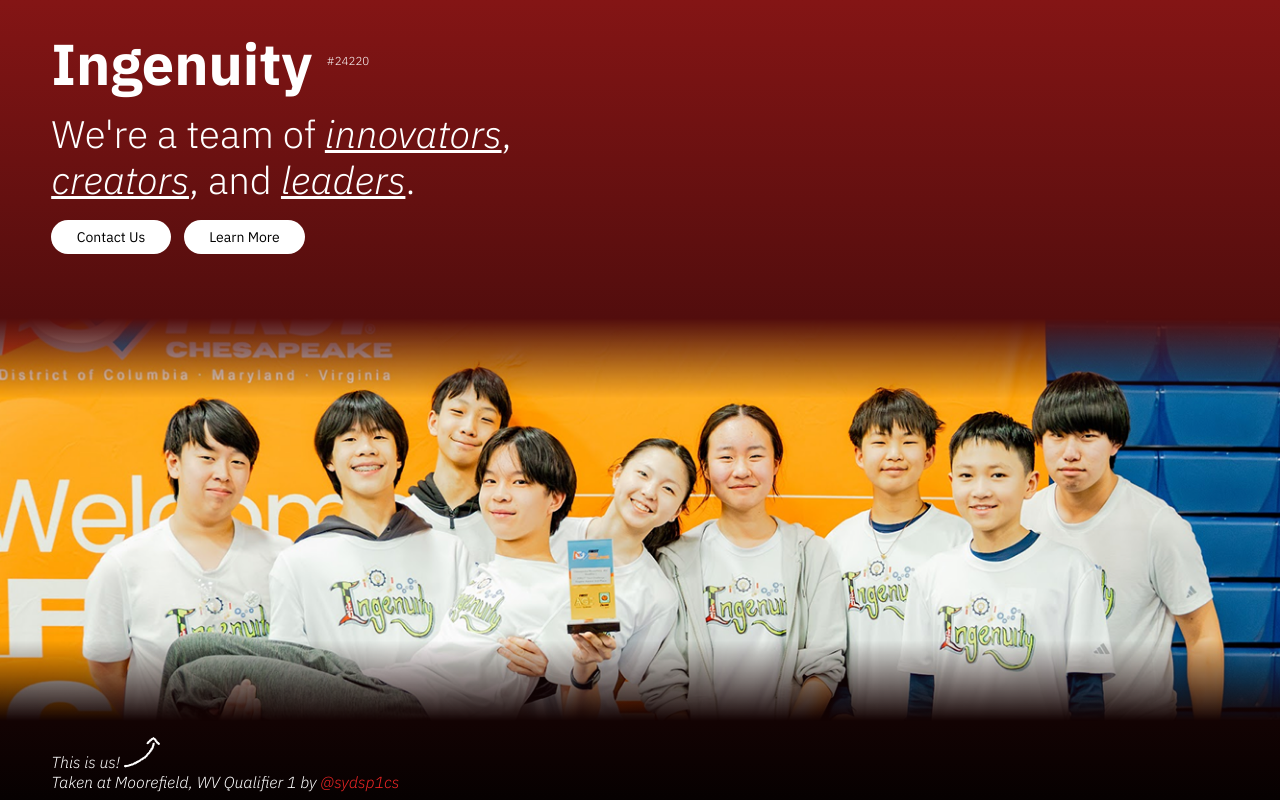
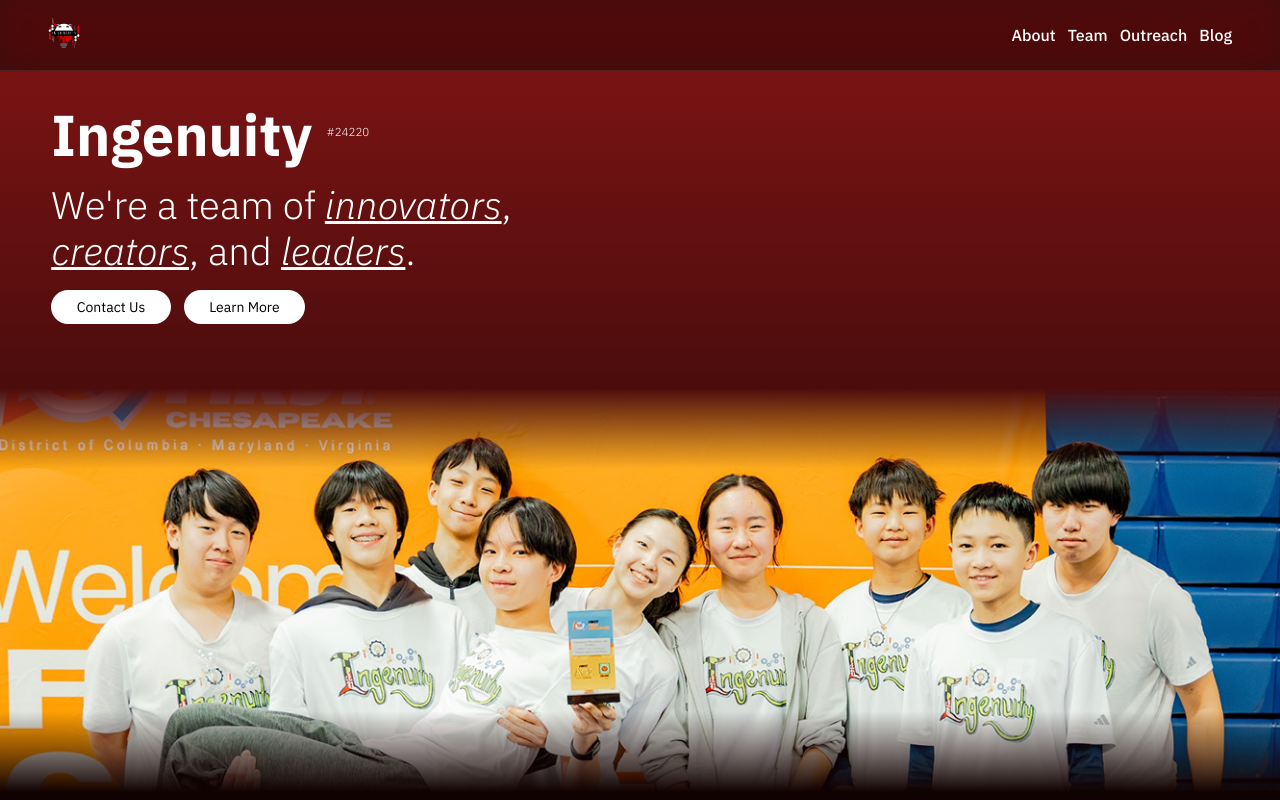
Before and after one commit to Ingenuity-24220/website-v2, a SvelteKit app: page / in a window 1280 px wide. Shown: the top 800 px of the page. Built offline with nearby package versions, Linux system fonts and the light colour scheme.

Commit message:
feat: header component + some template pages

```diff
--- /dev/null
+++ b/src/lib/components/header.svelte
@@ -0,0 +1,78 @@
+<script>
+    import ingenuity from '$lib/assets/logos/ingenuity.png'
+    import { resolve } from '$app/paths';
+
+    const { variant = 'inline' } = $props();
+</script>
+
+<div class="header" class:sticky={variant === 'sticky'}> <!-- flex ROW -->
+    <div class="logo"> <!-- LOGO CONTAINER -->
+        <a href={resolve("/")}>
+            <img src={ingenuity} alt='Ingenuity Logo'>
+        </a>
+    </div>
+    <div class="nav"> <!-- NAV CONTAINER, PUSH TO END-->
+        <a class="nav-link" href={resolve("/about")}>
+            About
+        </a>
+        <a class="nav-link" href={resolve("/team")}>
+            Team
+        </a>
+        <a class="nav-link" href={resolve("/outreach")}>
+            Outreach
+        </a>
+        <a class="nav-link" href={resolve("/blog")}>
+            Blog
+        </a>
+    </div>
+</div>
+
+<style>
+    .header {
+        display: flex;
+        z-index: 1000;
+        width: 100%;
+        flex-direction: row;
+        align-items: center;
+        justify-content: space-between;
+        padding: clamp(0.6rem, 1.5vw, 1.1rem) clamp(1rem, 4vw, 3rem);
+        position: relative;
+        box-sizing: border-box;
+        background: rgba(10, 10, 10, 0.55);
+        backdrop-filter: blur(14px) saturate(140%);
+        -webkit-backdrop-filter: blur(14px) saturate(140%);
+        border-bottom: 1px solid rgba(255, 255, 255, 0.08);
+    }
+    .header.sticky {
+        position: fixed;
+        top: 0;
+        left: 0;
+        right: 0;
+    }
+    .logo {
+        display: flex;
+        align-items: center;
+        gap: 0.75rem;
+    }
+    .logo img {
+        height: clamp(1.6rem, 2.4vw, 2.6rem);
+        width: auto;
+    }
+    .nav {
+        margin-left: auto;
+        display: flex;
+        flex-wrap: wrap;
+        gap: 0.75rem;
+        justify-content: flex-end;
+    }
+
+    .nav-link {
+        color: white;
+        text-decoration: none;
+    }
+
+    .nav-link:hover {
+        text-decoration: underline;
+        cursor: pointer;
+    }
+</style>
--- a/src/routes/+page.svelte
+++ b/src/routes/+page.svelte
@@ -28,6 +28,9 @@
     import Footer from '$lib/components/footer.svelte'
     import { resolve } from '$app/paths';
     import { flip } from 'svelte/animate';
+    import { fade } from 'svelte/transition';
+    import { onMount } from 'svelte';
+	import Header from '$lib/components/header.svelte';
 
     const members = {
         // leadership
@@ -207,7 +210,10 @@
             alt: ''
         }
     };
-
+    let myElement: Header = $state();
+    let heroEl: HTMLDivElement | null = $state(null);
+    let showInlineHeader = $state(true); // hero header starts visible
+    let showStickyHeader = $state(false); // sticky header only after hero scrolls past
     const memberLength = Object.keys(members).length;
     let memberIndexes = $state([memberLength-4, memberLength-3, memberLength-2, memberLength-1, 0, 1, 2, 3, 4]); // cursed? yes. works? hopefully!
     const slots = $derived(memberIndexes.map(i => Object.entries(members)[i])); // yips
@@ -233,9 +239,45 @@
             }
         )
     };
+
+    // swap headers based on whether the hero is still on screen
+    onMount(() => {
+        // no hero? nothing to watch
+        if (!heroEl) {
+            return;
+        }
+
+        // watch the hero and flip which header shows
+        const observer = new IntersectionObserver(
+            ([entry]) => {
+                // inline header when hero is visible, sticky when it isn't
+                showInlineHeader = entry.isIntersecting;
+                showStickyHeader = !entry.isIntersecting;
+            },
+            {
+                root: null, // viewport
+                threshold: 0.2 // swap after ~20% of hero is out
+            }
+        );
+        // start watching the hero
+        observer.observe(heroEl);
+
+        // cleanup observer on unmount
+        return () => observer.disconnect();
+    });
 </script>
 
-<div class="hero-bg">
+{#if showStickyHeader}
+    <div transition:fade={{ duration: 180 }}>
+        <Header variant="sticky" />
+    </div>
+{/if}
+
+<div class="hero-bg" bind:this={heroEl}>
+    {#if showInlineHeader}
+        <Header />
+    {/if}
+    <div class="hero-content">
         <h1>
             Ingenuity <sup class="number-sup">#24220</sup>
         </h1>
@@ -254,6 +296,7 @@
                 <a href="https://sydsp1cs.mypixieset.com/">@sydsp1cs</a>
             </i>
         </p>
+    </div>
 </div>
 
 <div class="content">
@@ -773,10 +816,15 @@
         /* min-height: 100vh; */
         margin: 0;
         color: white;
+        padding-inline: 0;
+        padding-block: 0;
+        box-sizing: border-box;
+        overflow-x: clip;
+    }
+
+    .hero-content {
         padding-inline: var(--gutter);
         padding-block: clamp(1rem, 4vh, 4rem);
-        box-sizing: border-box;
-        overflow-x: clip;
     }
 
     .block-grid {
```
Also changed, not shown: src/routes/blog/+page.svelte (added), src/routes/outreach/+page.svelte (added). Lines whose indentation alone changed are shown as unchanged.
